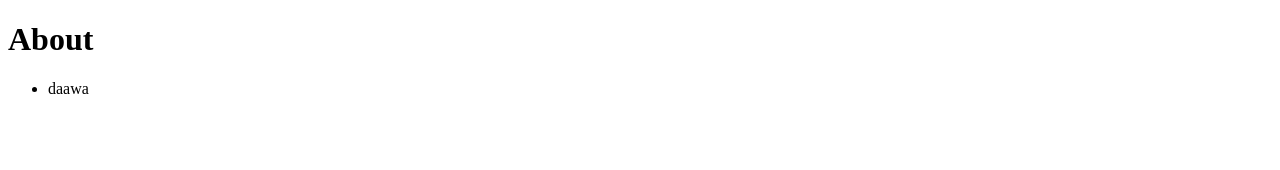
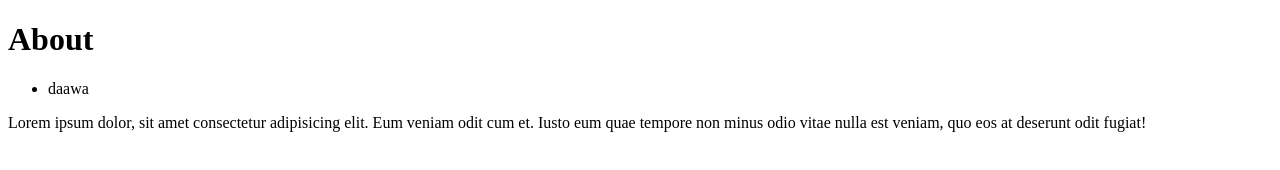
Before and after one commit to yohannesaccrus/squash-test2, a plain HTML site: page about.html in a window 1280 px wide. Drawn offline with Linux system fonts and the light colour scheme.

Commit message:
added lorem

```diff
--- a/about.html
+++ b/about.html
@@ -11,5 +11,6 @@
 	<ul>
 		<li>daawa</li>
 	</ul>
+	<p>Lorem ipsum dolor, sit amet consectetur adipisicing elit. Eum veniam odit cum et. Iusto eum quae tempore non minus odio vitae nulla est veniam, quo eos at deserunt odit fugiat!</p>
 </body>
 </html>
```
